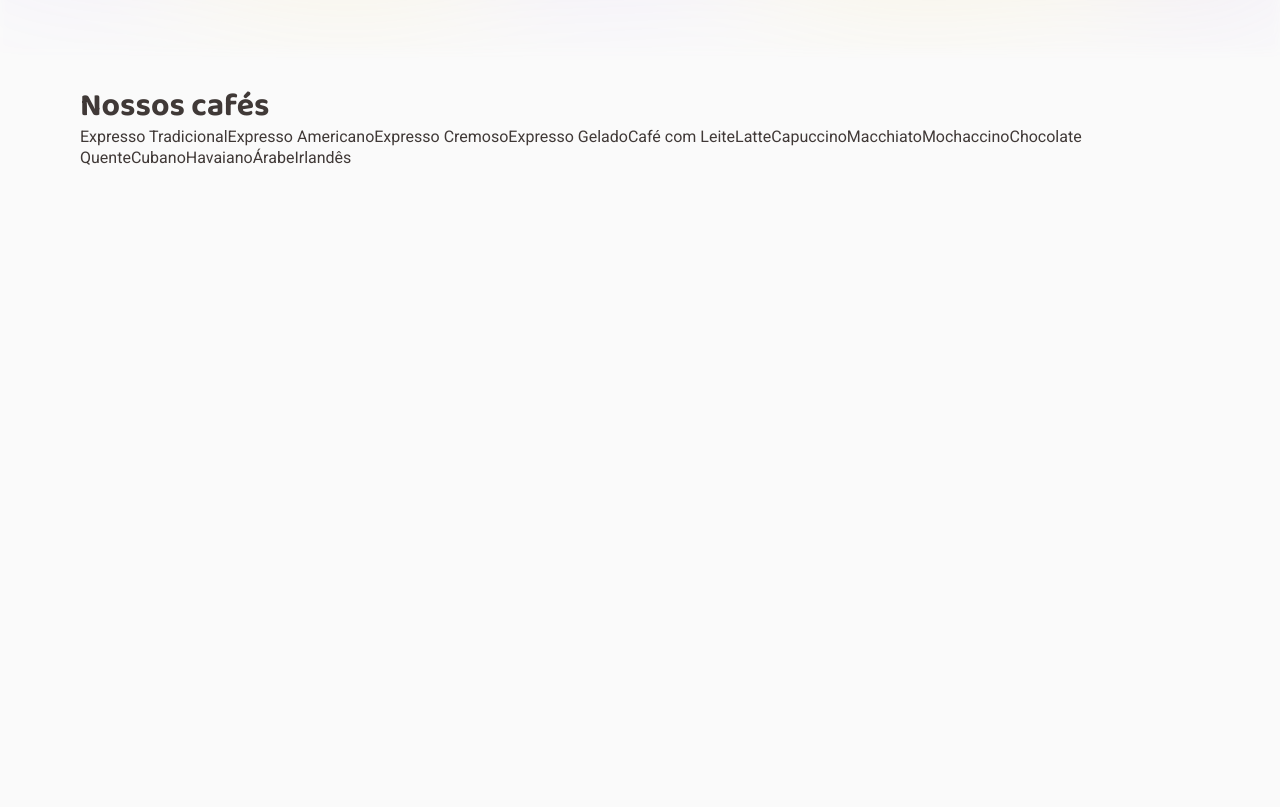
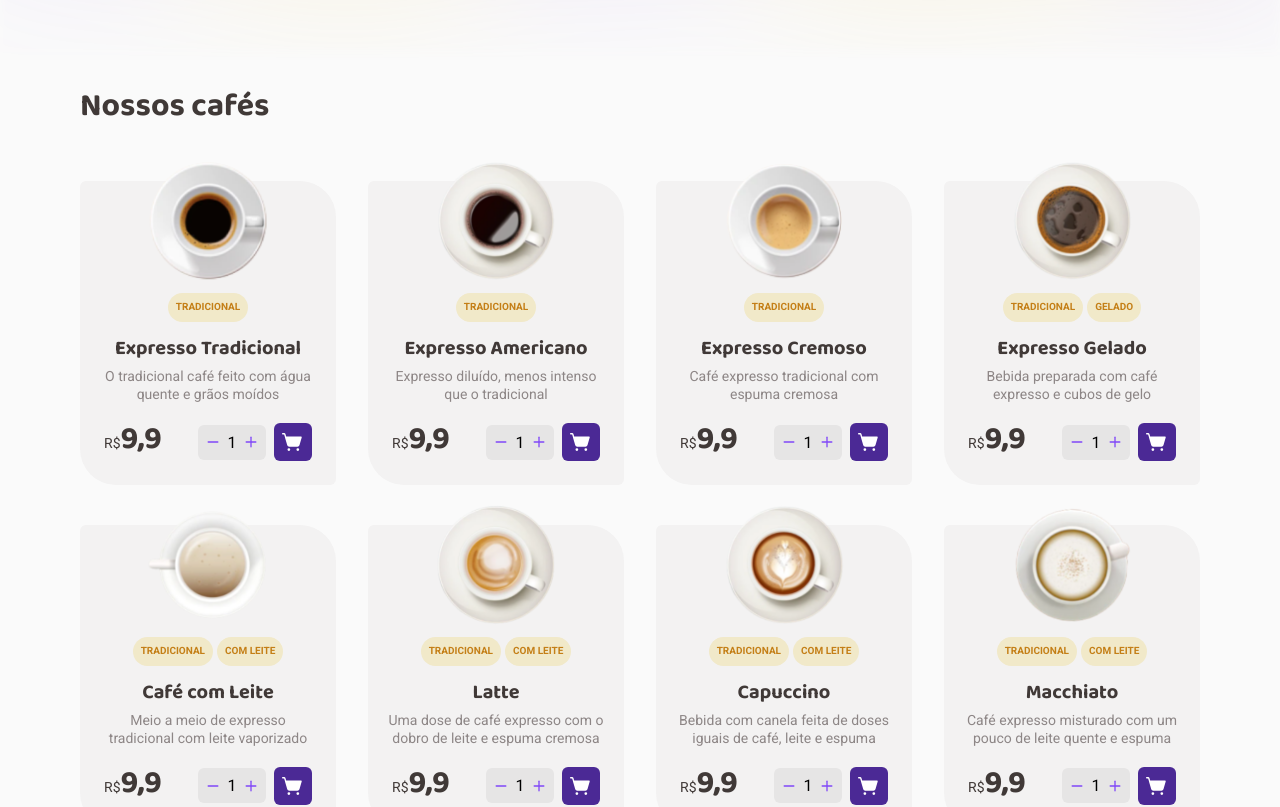
Before and after one commit to MatheusBorbely/coffee-delivery, a React (Vite) app: page / in a window 1280 px wide. Shown: the part 600-1407 px from the top of the page. Before the commit the page ends 800 px from the top, so only its background shows below. Built offline with nearby package versions, Linux system fonts and the light colour scheme.

Commit message:
Card da Home concluído a estilização

```diff
--- a/public/products.json
+++ b/public/products.json
@@ -1,6 +1,7 @@
 {
     "data": [
         {
+            "id": 1,
             "name": "Expresso Tradicional",
             "description": "O tradicional café feito com água quente e grãos moídos",
             "image": "/assets/image/products/expresso.svg",
@@ -8,6 +9,7 @@
             "types": ["Tradicional"]
         },
         {
+            "id": 2,
             "name": "Expresso Americano",
             "description": "Expresso diluído, menos intenso que o tradicional",
             "image": "/assets/image/products/americano.svg",
@@ -15,6 +17,7 @@
             "types": ["Tradicional"]
         },
         {
+            "id": 3,
             "name": "Expresso Cremoso",
             "description": "Café expresso tradicional com espuma cremosa",
             "image": "/assets/image/products/expresso-cremoso.svg",
@@ -22,6 +25,7 @@
             "types": ["Tradicional"]
         },
         {
+            "id": 4,
             "name": "Expresso Gelado",
             "description": "Bebida preparada com café expresso e cubos de gelo",
             "image": "/assets/image/products/cafe-gelado.svg",
@@ -29,6 +33,7 @@
             "types": ["Tradicional","Gelado"]
         },
         {
+            "id": 5,
             "name": "Café com Leite",
             "description": "Meio a meio de expresso tradicional com leite vaporizado",
             "image": "/assets/image/products/cafe-com-leite.svg",
@@ -36,6 +41,7 @@
             "types": ["Tradicional","com leite"]
         },
         {
+            "id": 6,
             "name": "Latte",
             "description": "Uma dose de café expresso com o dobro de leite e espuma cremosa",
             "image": "/assets/image/products/latte.svg",
@@ -43,6 +49,7 @@
             "types": ["Tradicional","com leite"]
         },
         {
+            "id": 7,
             "name": "Capuccino",
             "description": "Bebida com canela feita de doses iguais de café, leite e espuma",
             "image": "/assets/image/products/capuccino.svg",
@@ -50,6 +57,7 @@
             "types": ["Tradicional","com leite"]
         },
         {
+            "id": 8,
             "name": "Macchiato",
             "description": "Café expresso misturado com um pouco de leite quente e espuma",
             "image": "/assets/image/products/macchiato.svg",
@@ -57,6 +65,7 @@
             "types": [ "Tradicional", "com leite" ]
         },
         {
+            "id": 9,
             "name": "Mochaccino",
             "description": "Café expresso com calda de chocolate, pouco leite e espuma",
             "image": "/assets/image/products/mochaccino.svg",
@@ -64,6 +73,7 @@
             "types": ["Tradicional","com leite"]
         },
         {
+            "id": 10,
             "name": "Chocolate Quente",
             "description": "Bebida feita com chocolate dissolvido no leite quente e café",
             "image": "/assets/image/products/chocolate-quente.svg",
@@ -71,6 +81,7 @@
             "types": ["Especial","com leite"]
         },
         {
+            "id": 11,
             "name": "Cubano",
             "description": "Drink gelado de café expresso com rum, creme de leite e hortelã",
             "image": "/assets/image/products/cubano.svg",
@@ -78,6 +89,7 @@
             "types": ["Especial","alcoólico","gelado"]
         },
         {
+            "id": 12,
             "name": "Havaiano",
             "description": "Bebida adocicada preparada com café e leite de coco",
             "image": "/assets/image/products/havaiano.svg",
@@ -85,6 +97,7 @@
             "types": ["Especial"]
         },
         {
+            "id": 13,
             "name": "Árabe",
             "description": "Bebida preparada com grãos de café árabe e especiarias",
             "image": "/assets/image/products/arabe.svg",
@@ -92,6 +105,7 @@
             "types": ["Especial"]
         },
         {
+            "id": 14,
             "name": "Irlandês",
             "description": "Bebida a base de café, uísque irlandês, açúcar e chantilly",
             "image": "/assets/image/products/irlandes.svg",
--- a/src/interfaces/Product.d.ts
+++ b/src/interfaces/Product.d.ts
@@ -1,4 +1,5 @@
 export interface Product {
+    id: number,
     name: string,
     description: string,
     image: string,
--- a/src/pages/Home/components/Card/index.tsx
+++ b/src/pages/Home/components/Card/index.tsx
@@ -1,10 +1,45 @@
 import { Product } from "../../../../interfaces/Product";
+import { CardAction, CardForm, CardInfo, CardInput, CardPrice, CardProduct, CardType } from './styles';
+import { Minus, Plus, ShoppingCartSimple} from 'phosphor-react';
+import { useState } from "react";
 
-
-export function Card({name, description, image, price, types}: Product ) {
+export function Card({id, name, description, image, price, types}: Product ) {
+  const [quantity, setQuantity] = useState<string>('1');
+  const allTypes = types.map( type => (
+    <span>{type}</span>
+  ))
   return (
-    <>
-      {name}
-    </>
+    <CardProduct>
+      <img src={image} alt={`Foto do produto - Café ${name}`} />
+      <CardType>
+        {allTypes}
+      </CardType>
+      <CardInfo>
+        <h3>
+          {name}
+        </h3>
+        <p>
+          {description}
+        </p>
+      </CardInfo>
+      <CardAction>
+        <CardPrice>
+          <h2>
+            <span>R$</span>
+            {price.toString().replace('.', ',')}
+          </h2>
+        </CardPrice>
+        <CardForm>
+          <CardInput variantColor='purple'>
+            <Minus size={14} weight="bold" />
+            <input value={quantity} onChange={(event) => setQuantity(event.target.value)} min="1" name="quantity" type="number" />
+            <Plus size={14} weight="bold" />
+          </CardInput>
+          <button>
+            <ShoppingCartSimple size={22} color="#ffffff" weight="fill" />
+          </button>
+        </CardForm>
+      </CardAction>
+    </CardProduct>
   )
 }
--- a/src/pages/Home/components/Card/styles.ts
+++ b/src/pages/Home/components/Card/styles.ts
@@ -1 +1,136 @@
 import styled from 'styled-components';
+
+interface ICardInput {
+    variantColor: 'purple' | 'base-text';
+}
+
+export const CardProduct = styled.section`
+    display: flex;
+    flex-direction: column;
+    align-items: center;
+    background-color: ${props => props.theme['base-card']};
+    padding: 1.25rem;
+    border-radius: 6px 36px;
+    gap: 1rem;
+    padding-top: 7rem;
+    position: relative;
+
+
+    img{
+        width: 120px;
+        height: 120px;
+        max-width: 100%;
+        position: absolute;
+        top: -1.25rem;
+    }
+`
+export const CardType = styled.section`
+    display: flex;
+    align-items: center;
+    justify-content: center;
+    flex-wrap:wrap;
+    gap: .25rem;
+    width: 100%;
+    span{
+        font-size: .625rem;
+        color: ${props => props.theme['yellow-dark']};
+        font-weight: 700;
+        text-transform: uppercase;
+        background-color: ${props => props.theme['yellow-light']};
+        padding: .25rem .5rem;
+        border-radius : 100px;
+    }
+`
+export const CardInfo = styled.section`
+    display: flex;
+    align-items: center;
+    justify-content: center;
+    flex-direction: column;
+    gap: .5rem;
+
+    h3{
+        font-size: 1.25rem;
+    }
+    p{
+        font-size: .875rem;
+        line-height: 1.137rem;
+        color: ${props => props.theme['base-label']};
+        text-align: center;
+    }
+`
+
+export const CardAction = styled.section`
+
+    display: flex;
+    justify-content: space-between;
+    align-items: center;
+    gap: 1.4375rem;
+    padding: 0 .25rem;
+    width: 100%;
+
+
+`
+export const CardPrice = styled.section`
+    display: flex;
+    align-items: center;
+
+    h2{
+        font-size: 1.5rem;
+    }
+    span{
+        font-size: .875rem;
+        font-family: 'Roboto';
+        font-weight: 400;
+    }
+
+`
+
+export const CardForm = styled.form`
+    display: flex;
+    align-items: center;
+    justify-content: flex-end;
+    gap: 0.5rem;
+
+    button{
+        background-color: ${props => props.theme['purple-dark']};
+        padding: .5rem;
+        border-radius: 6px;
+        box-shadow:none;
+        border:none;
+        display: flex;
+        cursor: pointer;
+    }
+`
+
+export const CardInput = styled.div<ICardInput>`
+    display: flex;
+    align-items: center;
+    padding: 0.5rem;
+    background-color: ${props => props.theme['base-button']};
+    border-radius: 6px;
+    max-width: 4.5rem;
+
+    input{
+        display: flex;
+        justify-content: center;
+        align-items: center;
+        background: transparent;
+        border: none;
+        -moz-appearance: textfield; /* Firefox */
+        appearance: textfield; /* outros navegadores */
+        max-width: 1.5rem;
+        justify-content: center;
+        text-align: center;
+
+
+        &::-webkit-inner-spin-button,
+        &::-webkit-outer-spin-button {
+            -webkit-appearance: none;
+            margin: 0;
+        }
+    }
+    svg{
+        cursor: pointer;
+        color: ${props => props.theme[props.variantColor]};
+    }
+`
--- a/src/pages/Home/index.tsx
+++ b/src/pages/Home/index.tsx
@@ -4,24 +4,22 @@ import api from '../../services/api';
 import { Product } from "../../interfaces/Product";
 import { Banner } from "./components/Banner";
 import { Card } from "./components/Card";
-import {ProductContainer, ProductGridContainer } from "./styles";
+import {ProductContainer, ProductGridContainer } from "./styles"
 
-interface IProductData{
-    data: Product[]
-}
 export default function Home() {
-    const [products, setProducts ]= useState<IProductData | null>(null)
+    const [products, setProducts ]= useState<Product[] | null>(null)
 
     useEffect(() => {
         api
           .get("public/products.json")
-          .then((response) => setProducts(response.data))
+          .then((response) => setProducts(response.data.data))
           .catch((err) => {
             console.error("ops! ocorreu um erro" + err);
           });
     }, []);
 
-    const productsCards = products ? products.data.map((product: Product) => (<Card {...product}/>)) : <></>
+    const productsCards = products ? products.map((product: Product) => (<Card key={product.id} {...product}/>)) : <></>
+
     return (
         <main>
             <Banner />
--- a/src/pages/Home/styles.ts
+++ b/src/pages/Home/styles.ts
@@ -15,4 +15,9 @@ export const ProductContainer = styled.section`
     }
 `
 export const ProductGridContainer = styled.section`
+    display: grid;
+    grid-template-columns: repeat(4, 1fr);
+    column-gap: 2rem;
+    row-gap: 2.5rem;
+    margin-top: 3.375rem;
 `
```
Also changed, not shown: 1 other file (tests, documents, lock files or other folders).
